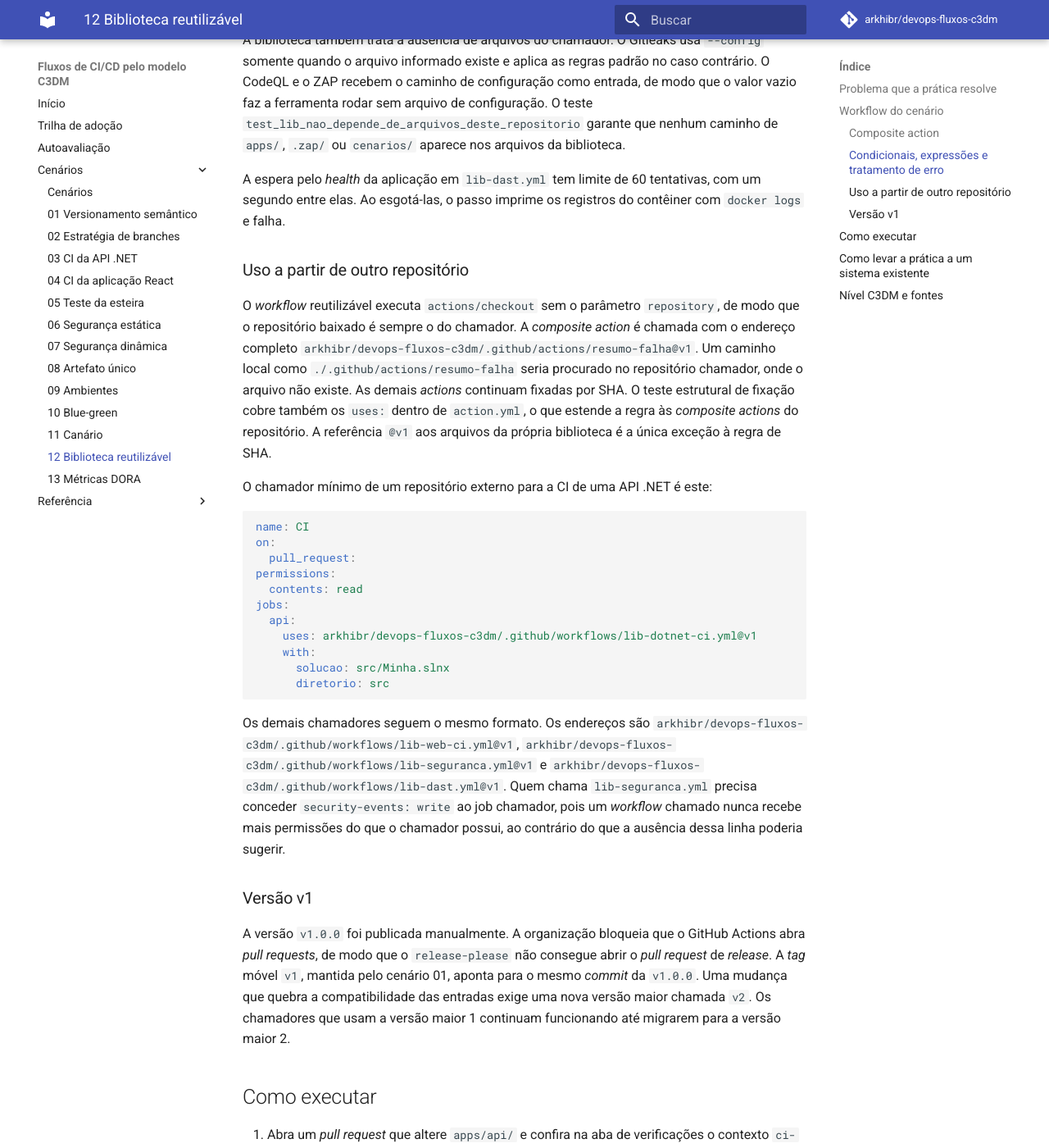
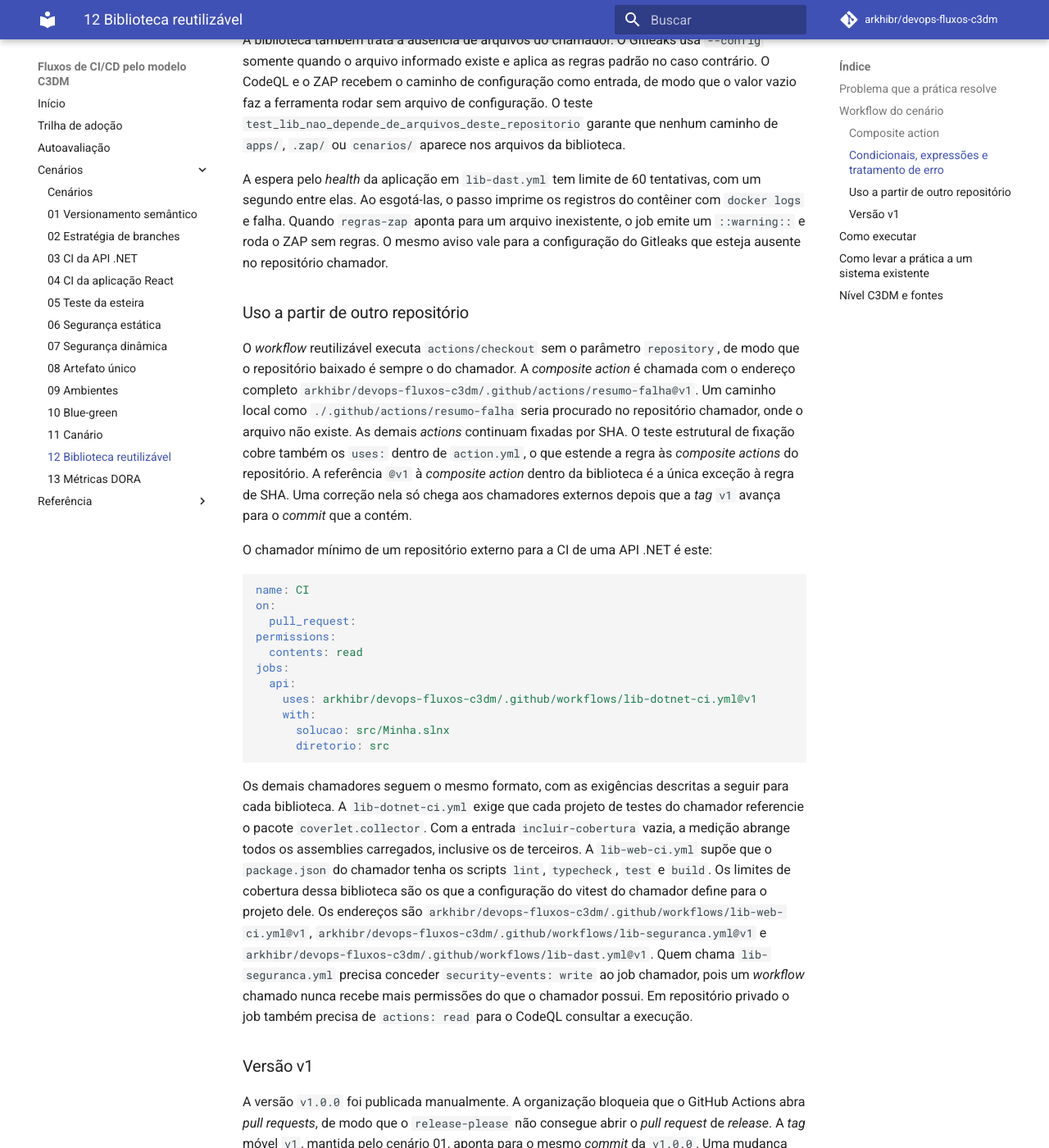
Before and after one commit to arkhibr/devops-fluxos-c3dm, an MkDocs documentation site: the page built from docs/cenarios/12.md, in a window 1280 px wide and 1400 px high, scrolled down 2350 px. Shown: the whole window at 82% size. Built offline with MkDocs 1.6.1 and Material for MkDocs 9.7.7, drawn with Linux system fonts in a browser that asks for light colours; comment, search, counter and statistics services are not loaded; some of the changed text lies outside the part shown.

Commit message:
fix(12): corrige filtros de paths e entradas da biblioteca reutilizável (#20)
Inclui lib-*.yml e a composite action nos paths dos chamadores 03, 04 e
07, avisos para arquivos ausentes, glob de cobertura sem prefixo, limite
superior mínimo 90, entrada nome-artefato, documentação e manifest
1.0.1.

🤖 Generated with [Claude Code](https://claude.com/claude-code)

---------

Co-authored-by: Claude Sonnet 5.5 <noreply@anthropic.com>

````diff
--- a/cenarios/12-biblioteca-reutilizavel/README.md
+++ b/cenarios/12-biblioteca-reutilizavel/README.md
@@ -15,7 +15,7 @@ Os arquivos da biblioteca ficam em `.github/workflows/` com o prefixo `lib-`, en
 | `lib-dotnet-ci.yml` | `solucao` (obrigatória), `dotnet-version` (`10.0.x`), `cobertura-minima` (`80`), `diretorio` (`.`), `incluir-cobertura` (vazia) | `integracao` |
 | `lib-web-ci.yml` | `diretorio` (obrigatória), `node-version` (`24`) | `integracao` |
 | `lib-seguranca.yml` | `linguagens` (obrigatória, lista JSON), `config-gitleaks` (`.gitleaks.toml`), `config-codeql` (vazia) | `codeql` e `segredos` |
-| `lib-dast.yml` | `contexto-docker` e `alvo` (obrigatórias), `porta` (`8080`), `caminho-health` (`/health`), `regras-zap` (vazia) | `zap` |
+| `lib-dast.yml` | `contexto-docker` e `alvo` (obrigatórias), `porta` (`8080`), `caminho-health` (`/health`), `regras-zap` (vazia), `nome-artefato` (`zap-api`) | `zap` |
 
 Os cenários 03, 04, 06 e 07 deixaram de conter passos próprios nesses trechos. Cada um tem agora um job que declara `uses: ./.github/workflows/lib-*.yml` e informa as entradas na chave `with`. A referência começa por `./` porque o chamador e a biblioteca estão no mesmo repositório, de modo que a versão chamada é a do próprio *commit*. Os jobs que provam a falha esperada, como `fixtures-devem-reprovar` e `fixture-deve-reprovar`, continuam nos cenários. Eles descrevem o experimento didático e não a prática reutilizável. Os nomes `ci-api` e `ci-web` permanecem distintos das verificações obrigatórias `pytest`, `actionlint`, `build` e `titulo`. O contexto exibido no *pull request* passa a ter a forma `ci-api / integracao`, composta pelo nome do job chamador e pelo nome do job da biblioteca.
 
@@ -43,11 +43,11 @@ A biblioteca usa também condicionais e expressões dinâmicas em vários pontos
 
 A biblioteca também trata a ausência de arquivos do chamador. O Gitleaks usa `--config` somente quando o arquivo informado existe e aplica as regras padrão no caso contrário. O CodeQL e o ZAP recebem o caminho de configuração como entrada, de modo que o valor vazio faz a ferramenta rodar sem arquivo de configuração. O teste `test_lib_nao_depende_de_arquivos_deste_repositorio` garante que nenhum caminho de `apps/`, `.zap/` ou `cenarios/` aparece nos arquivos da biblioteca.
 
-A espera pelo *health* da aplicação em `lib-dast.yml` tem limite de 60 tentativas, com um segundo entre elas. Ao esgotá-las, o passo imprime os registros do contêiner com `docker logs` e falha.
+A espera pelo *health* da aplicação em `lib-dast.yml` tem limite de 60 tentativas, com um segundo entre elas. Ao esgotá-las, o passo imprime os registros do contêiner com `docker logs` e falha. Quando `regras-zap` aponta para um arquivo inexistente, o job emite um `::warning::` e roda o ZAP sem regras. O mesmo aviso vale para a configuração do Gitleaks que esteja ausente no repositório chamador.
 
 ### Uso a partir de outro repositório
 
-O *workflow* reutilizável executa `actions/checkout` sem o parâmetro `repository`, de modo que o repositório baixado é sempre o do chamador. A *composite action* é chamada com o endereço completo `arkhibr/devops-fluxos-c3dm/.github/actions/resumo-falha@v1`. Um caminho local como `./.github/actions/resumo-falha` seria procurado no repositório chamador, onde o arquivo não existe. As demais *actions* continuam fixadas por SHA. O teste estrutural de fixação cobre também os `uses:` dentro de `action.yml`, o que estende a regra às *composite actions* do repositório. A referência `@v1` aos arquivos da própria biblioteca é a única exceção à regra de SHA.
+O *workflow* reutilizável executa `actions/checkout` sem o parâmetro `repository`, de modo que o repositório baixado é sempre o do chamador. A *composite action* é chamada com o endereço completo `arkhibr/devops-fluxos-c3dm/.github/actions/resumo-falha@v1`. Um caminho local como `./.github/actions/resumo-falha` seria procurado no repositório chamador, onde o arquivo não existe. As demais *actions* continuam fixadas por SHA. O teste estrutural de fixação cobre também os `uses:` dentro de `action.yml`, o que estende a regra às *composite actions* do repositório. A referência `@v1` à *composite action* dentro da biblioteca é a única exceção à regra de SHA. Uma correção nela só chega aos chamadores externos depois que a *tag* `v1` avança para o *commit* que a contém.
 
 O chamador mínimo de um repositório externo para a CI de uma API .NET é este:
 
@@ -65,7 +65,7 @@ jobs:
       diretorio: src
 ```
 
-Os demais chamadores seguem o mesmo formato. Os endereços são `arkhibr/devops-fluxos-c3dm/.github/workflows/lib-web-ci.yml@v1`, `arkhibr/devops-fluxos-c3dm/.github/workflows/lib-seguranca.yml@v1` e `arkhibr/devops-fluxos-c3dm/.github/workflows/lib-dast.yml@v1`. Quem chama `lib-seguranca.yml` precisa conceder `security-events: write` ao job chamador, pois um *workflow* chamado nunca recebe mais permissões do que o chamador possui, ao contrário do que a ausência dessa linha poderia sugerir.
+Os demais chamadores seguem o mesmo formato, com as exigências descritas a seguir para cada biblioteca. A `lib-dotnet-ci.yml` exige que cada projeto de testes do chamador referencie o pacote `coverlet.collector`. Com a entrada `incluir-cobertura` vazia, a medição abrange todos os assemblies carregados, inclusive os de terceiros. A `lib-web-ci.yml` supõe que o `package.json` do chamador tenha os scripts `lint`, `typecheck`, `test` e `build`. Os limites de cobertura dessa biblioteca são os que a configuração do vitest do chamador define para o projeto dele. Os endereços são `arkhibr/devops-fluxos-c3dm/.github/workflows/lib-web-ci.yml@v1`, `arkhibr/devops-fluxos-c3dm/.github/workflows/lib-seguranca.yml@v1` e `arkhibr/devops-fluxos-c3dm/.github/workflows/lib-dast.yml@v1`. Quem chama `lib-seguranca.yml` precisa conceder `security-events: write` ao job chamador, pois um *workflow* chamado nunca recebe mais permissões do que o chamador possui. Em repositório privado o job também precisa de `actions: read` para o CodeQL consultar a execução.
 
 ### Versão v1
 
````
Also changed, not shown: .release-please-manifest.json, 10 other files.
